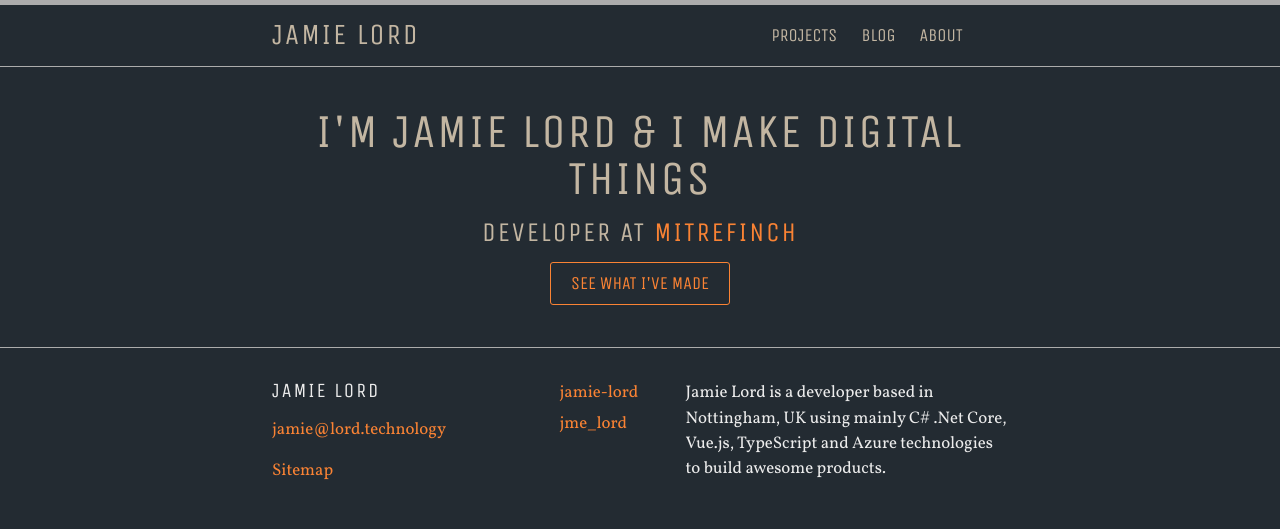
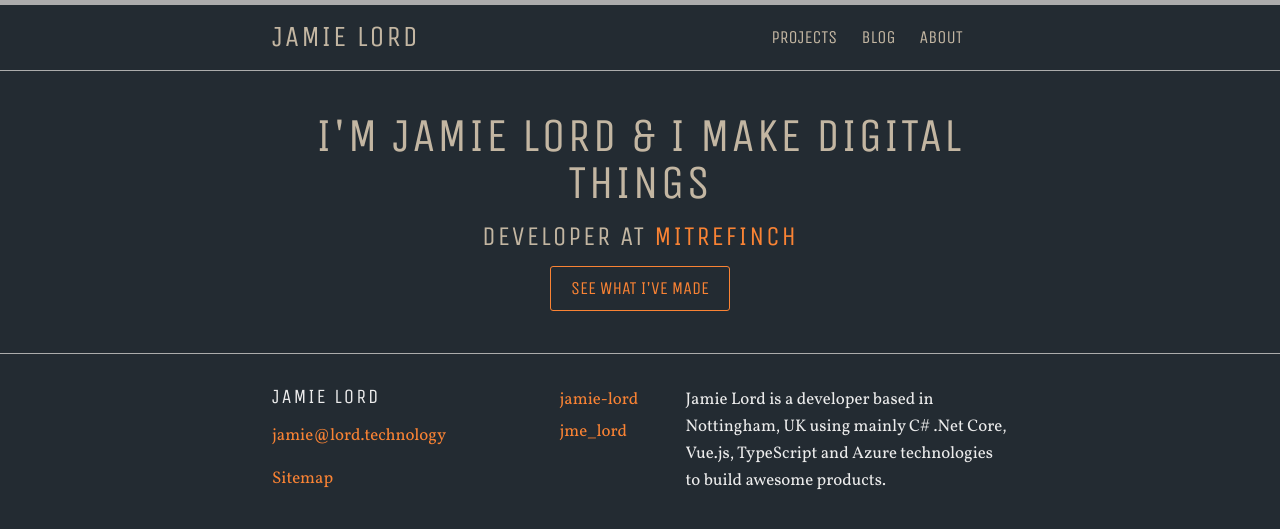
Before and after one commit to jamie-lord/Lord.technology, a Jekyll site: the page built from index.md, in a window 1280 px wide. Shown: the top 529 px of the page. Built offline with Jekyll 4.4.1, drawn with Linux system fonts in a browser that asks for light colours.

Commit message:
Slightly increase line height and improve font rendering

```diff
--- a/_sass/minima.scss
+++ b/_sass/minima.scss
@@ -15,7 +15,7 @@
 $base-font-weight: 400 !default;
 $header-font-weight: 400 !default;
 $small-font-size: $base-font-size * 0.875 !default;
-$base-line-height: 1.5 !default;
+$base-line-height: 1.6 !default;
 
 $spacing-unit: 32px !default;
 
--- a/_sass/minima/_base.scss
+++ b/_sass/minima/_base.scss
@@ -23,6 +23,9 @@
        -o-font-feature-settings: "kern" 1;
           font-feature-settings: "kern" 1;
   font-kerning: normal;
+  text-rendering: optimizeLegibility;
+  -webkit-font-smoothing: antialiased;
+  -moz-osx-font-smoothing: grayscale;
 }
 
 
```
